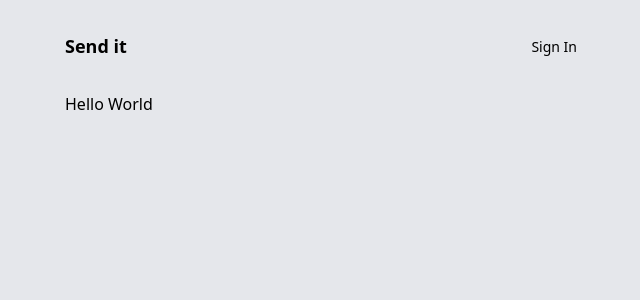
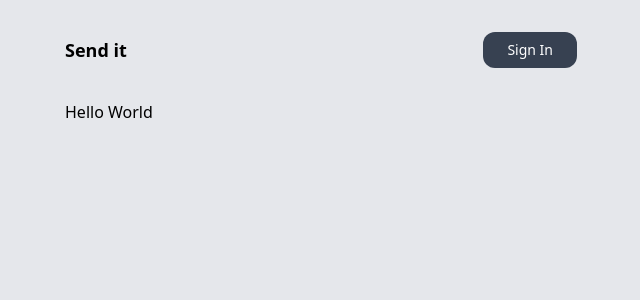
Before and after one commit to JPy-UwU/PostIt, a Next.js app: page / in a window 1280 px wide. Shown: the top 300 px of the page, without its empty margins (319-959 px from the left). Built offline with nearby package versions, Linux system fonts and the light colour scheme.

Commit message:
Added login and styling for it

```diff
--- a/app/auth/Login.tsx
+++ b/app/auth/Login.tsx
@@ -5,7 +5,10 @@ import { signIn } from "next-auth/react"
 export default function Login() {
   return (
     <li className="list-none">
-      <button onClick={() => signIn()} className="text-sm">Sign In</button>
+      <button
+        onClick={() => signIn()}
+        className="text-sm bg-gray-700 text-white px-6 py-2 rounded-xl disabled:opacity-25">
+          Sign In</button>
     </li>
   )
 }
```
